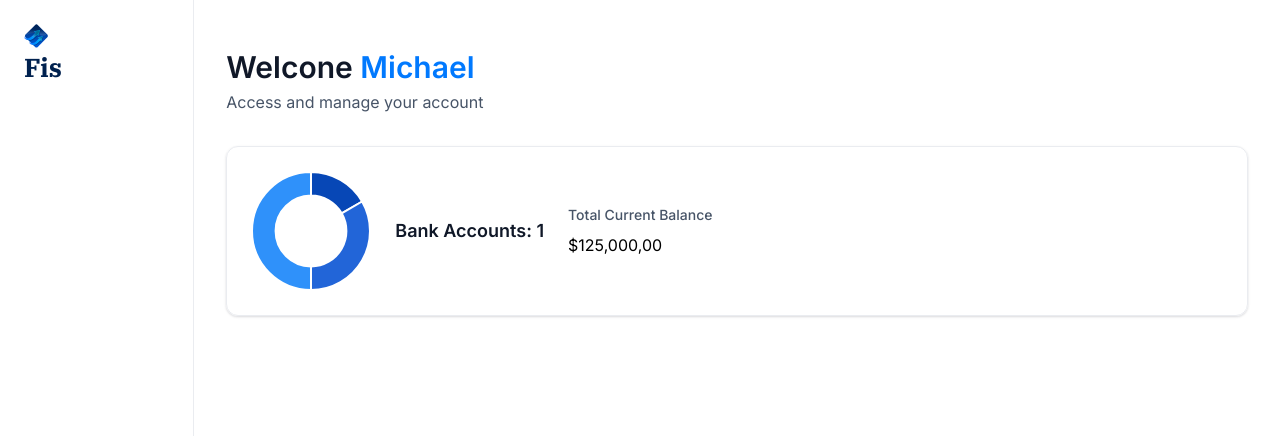
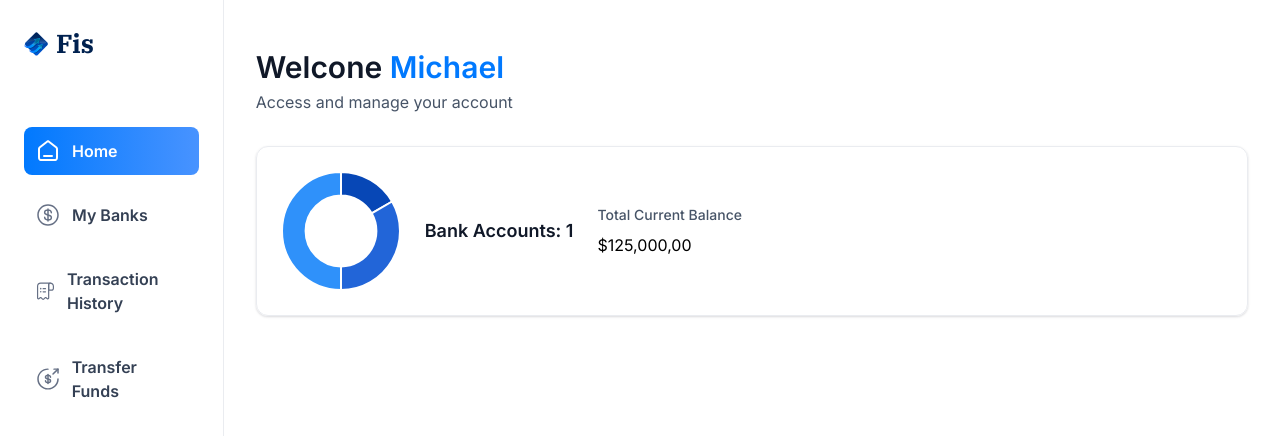
Before and after one commit to mcarlin1998/finBankApp, a Next.js app: page / in a window 1280 px wide. Shown: the top 436 px of the page. Built offline with nearby package versions, Linux system fonts and the light colour scheme.

Commit message:
Sidebar layout UI adjustments to include nav

```diff
--- a/components/Sidebar.tsx
+++ b/components/Sidebar.tsx
@@ -10,7 +10,7 @@
   return (
     <section className="sidebar">
       <nav className="flex flex-col gap-4">
-        <Link href="/" className="mb-12 cursor-pointer items-center gap-2">
+        <Link href="/" className="mb-12 cursor-pointer flex items-center gap-2">
           <Image
             src="/icons/logo.svg"
             width={34}
@@ -21,13 +21,25 @@
           <h1 className="sidebar-logo">Fis</h1>
         </Link>
         {sidebarLinks.map((item) => {
+          const isActive =
+            pathName === item.route || pathName.startsWith(`${item.route}/`);
           return (
             <Link
               href={item.route}
               key={item.label}
-              className={cn("sidebar-link")}
+              className={cn("sidebar-link", { "bg-bank-gradient": isActive })}
             >
-              {item.label}
+              <div className="relative size-6">
+                <Image
+                  src={item.imgURL}
+                  alt={item.label}
+                  fill
+                  className={cn({ "brightness-[3] invert-0": isActive })}
+                />
+              </div>
+              <p className={cn("sidebar-label", { "!text-white": isActive })}>
+                {item.label}
+              </p>
             </Link>
           );
         })}
```
